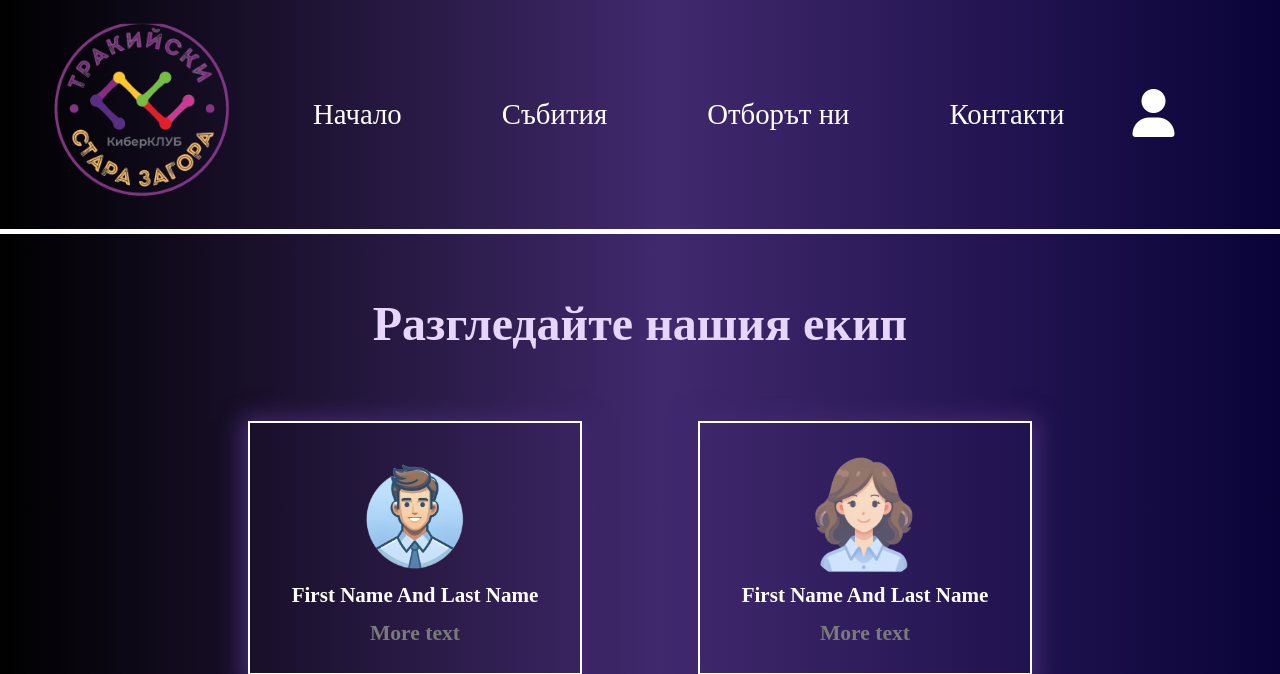
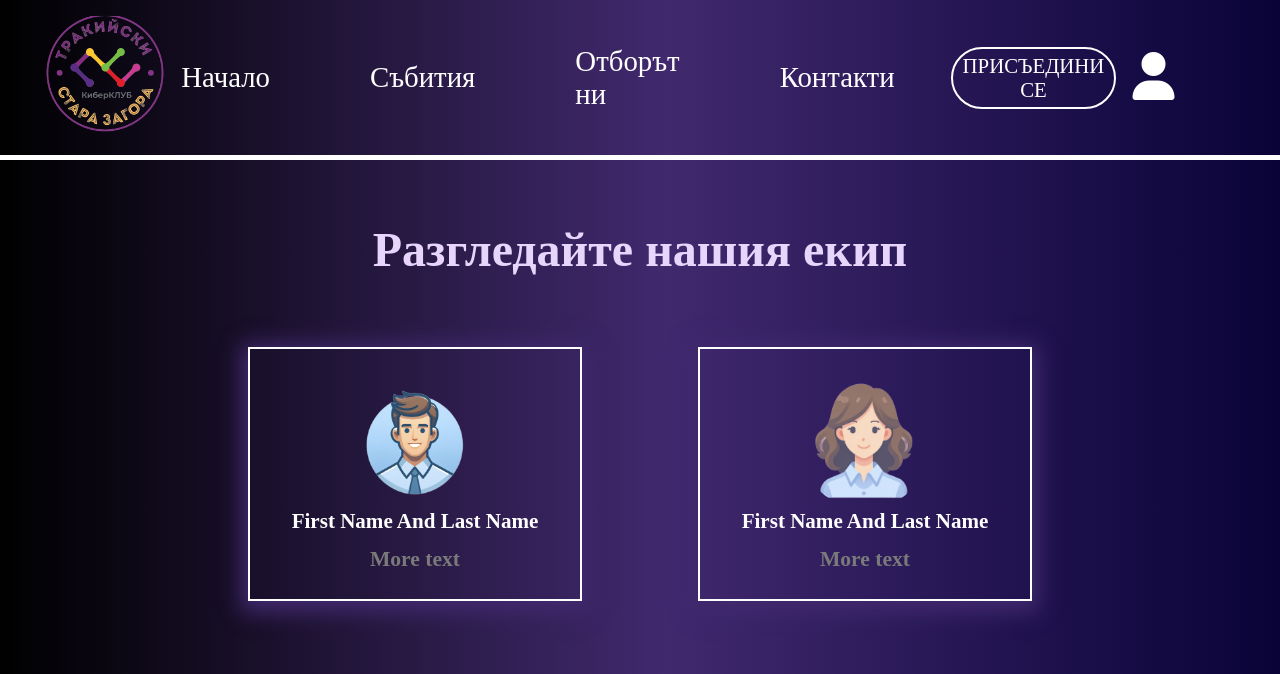
Before and after one commit to zenev777/CyberClubProject, a PHP site: page /team.php in a window 1280 px wide. Shown: the top 674 px of the page. Run offline with PHP 8.4, Linux system fonts and the light colour scheme; some libraries are stand-ins or nearby versions.

Commit message:
Adding join button in all pages

```diff
--- a/contact.php
+++ b/contact.php
@@ -33,8 +33,10 @@
                     </a>
                 </div>
                 <div class="user">
+                <div class="nav-btn-join">
+                        <a href="#">ПРИСЪЕДИНИ СЕ</a>
+                    </div>
                     <ul class="user-icon">
-
                         <li><a href="#" class="icn"><i class="fa-solid fa-user icon-img"></i></a>
                             <ul>
                                 <li><a href="#">Създай</a></li>
--- a/event.php
+++ b/event.php
@@ -35,8 +35,10 @@
                     </a>
                 </div>
                 <div class="user">
+                <div class="nav-btn-join">
+                        <a href="#">ПРИСЪЕДИНИ СЕ</a>
+                    </div>
                     <ul class="user-icon">
-
                         <li><a href="#" class="icn"><i class="fa-solid fa-user icon-img"></i></a>
                             <ul>
                                 <li><a href="#">Създай</a></li>
--- a/team.php
+++ b/team.php
@@ -35,8 +35,10 @@
                     </a>
                 </div>
                 <div class="user">
+                <div class="nav-btn-join">
+                        <a href="#">ПРИСЪЕДИНИ СЕ</a>
+                    </div>
                     <ul class="user-icon">
-
                         <li><a href="#" class="icn"><i class="fa-solid fa-user icon-img"></i></a>
                             <ul>
                                 <li><a href="#">Създай</a></li>
```
